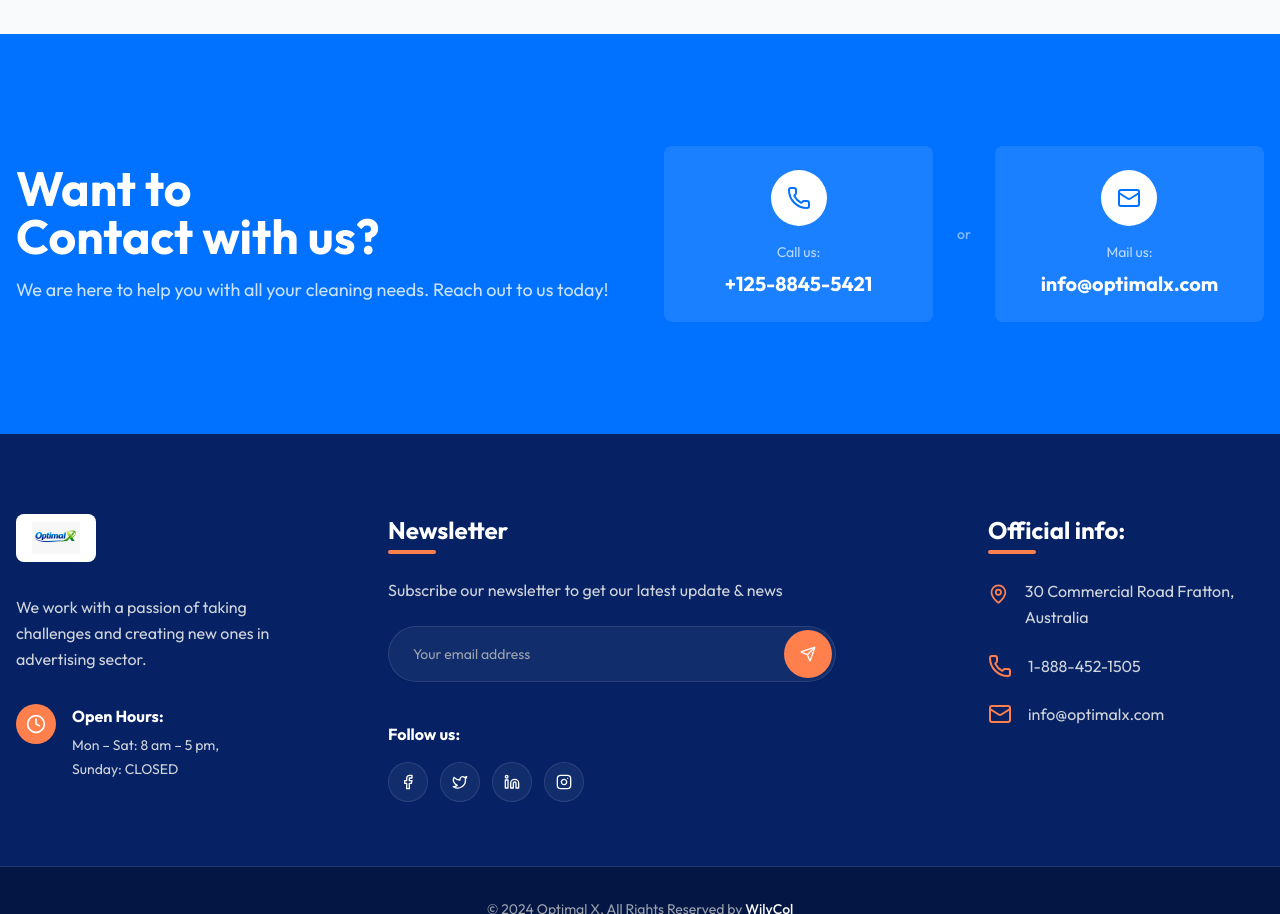
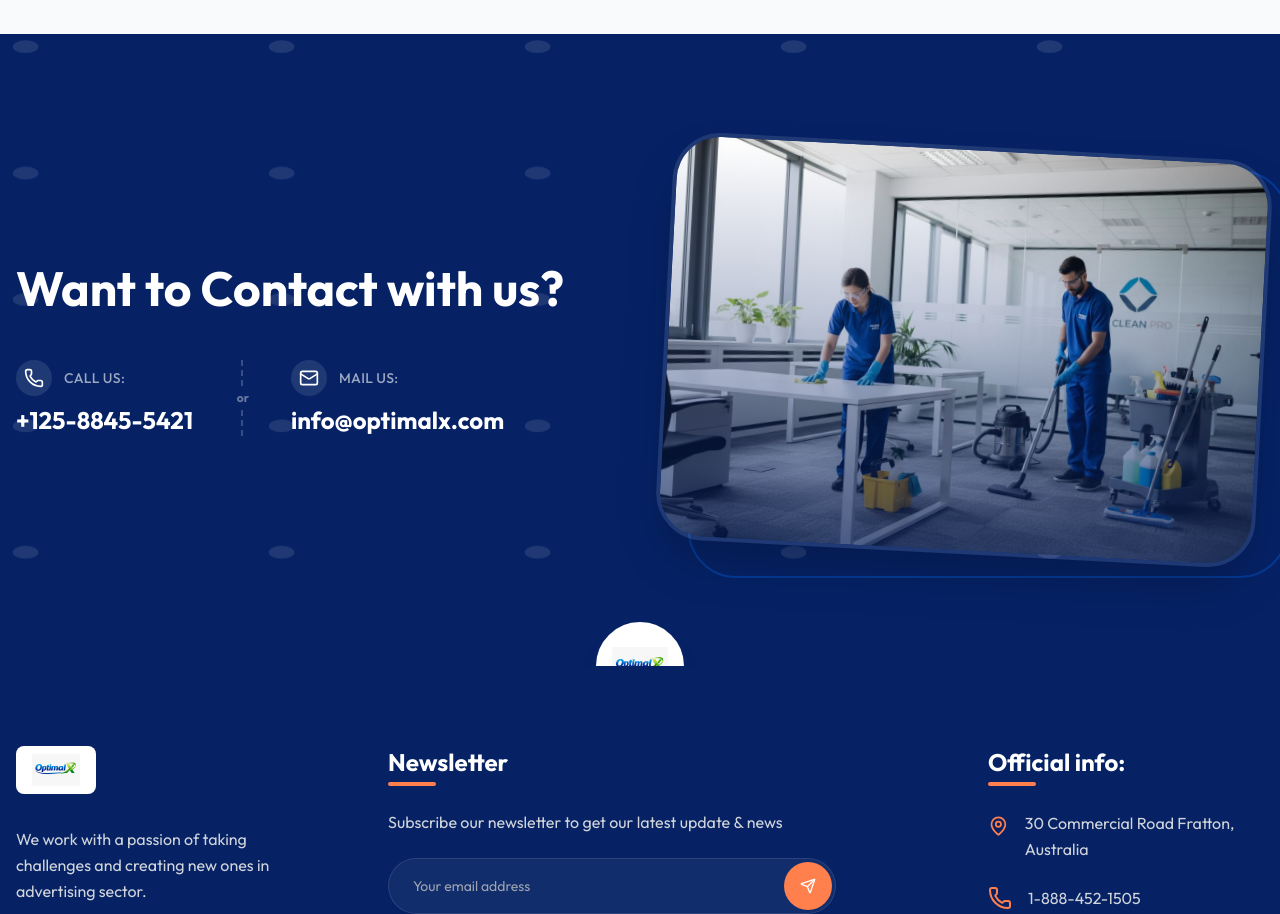
Before and after one commit to wilycol/landing-optimal, a React (Vite) app in the folder app/: page / in a window 1280 px wide. Shown: the part 8540-9454 px from the top of the page. Built offline with nearby package versions, Linux system fonts and the light colour scheme.

Commit message:
feat: redesign contact section and scroll-to-top button

```diff
--- a/app/src/components/ScrollToTop.tsx
+++ b/app/src/components/ScrollToTop.tsx
@@ -1,12 +1,46 @@
-import { useEffect } from 'react';
+import { useEffect, useState } from 'react';
 import { useLocation } from 'react-router-dom';
+import { ArrowUp } from 'lucide-react';
 
 export default function ScrollToTop() {
   const { pathname } = useLocation();
+  const [isVisible, setIsVisible] = useState(false);
 
+  // Scroll to top on route change
   useEffect(() => {
     window.scrollTo(0, 0);
   }, [pathname]);
 
-  return null;
+  // Show button when scrolling down
+  useEffect(() => {
+    const toggleVisibility = () => {
+      if (window.pageYOffset > 300) {
+        setIsVisible(true);
+      } else {
+        setIsVisible(false);
+      }
+    };
+
+    window.addEventListener('scroll', toggleVisibility);
+    return () => window.removeEventListener('scroll', toggleVisibility);
+  }, []);
+
+  const scrollToTop = () => {
+    window.scrollTo({
+      top: 0,
+      behavior: 'smooth',
+    });
+  };
+
+  return (
+    <button
+      onClick={scrollToTop}
+      className={`fixed bottom-8 right-8 z-50 p-3 rounded-md bg-[#84cc16] text-white shadow-lg transition-all duration-300 hover:bg-[#65a30d] focus:outline-none focus:ring-2 focus:ring-[#84cc16] focus:ring-offset-2 ${
+        isVisible ? 'opacity-100 translate-y-0' : 'opacity-0 translate-y-10 pointer-events-none'
+      }`}
+      aria-label="Scroll to top"
+    >
+      <ArrowUp className="w-6 h-6" />
+    </button>
+  );
 }
--- a/app/src/sections/ContactCTA.tsx
+++ b/app/src/sections/ContactCTA.tsx
@@ -2,56 +2,95 @@ import { Phone, Mail } from 'lucide-react';
 
 export default function ContactCTA() {
   return (
-    <section id="contact" className="py-20 lg:py-28 bg-[#0072ff]">
-      <div className="container mx-auto px-4">
+    <section id="contact" className="relative py-20 lg:py-28 bg-[#062265] overflow-hidden">
+      {/* Background Pattern */}
+      <div className="absolute inset-0 opacity-10 pointer-events-none">
+        <svg className="w-full h-full" viewBox="0 0 100 100" preserveAspectRatio="none">
+          <pattern id="circlePattern" x="0" y="0" width="20" height="20" patternUnits="userSpaceOnUse">
+            <circle cx="2" cy="2" r="1" className="text-white fill-current" />
+          </pattern>
+          <rect x="0" y="0" width="100%" height="100%" fill="url(#circlePattern)" />
+        </svg>
+      </div>
+
+      <div className="container mx-auto px-4 relative z-10">
         <div className="grid lg:grid-cols-2 gap-12 items-center">
           {/* Left Content */}
-          <div className="text-white">
-            <h2 className="text-4xl lg:text-5xl font-bold mb-4">
-              Want to<br />
-              Contact with us?
+          <div className="text-white space-y-8">
+            <h2 className="text-4xl lg:text-5xl font-bold leading-tight">
+              Want to <span className="text-white">Contact with us?</span>
             </h2>
-            <p className="text-white/80 text-lg">
-              We are here to help you with all your cleaning needs. Reach out to us today!
-            </p>
+
+            <div className="flex flex-col sm:flex-row items-start sm:items-center gap-8 pt-4">
+              {/* Call Us */}
+              <div className="group">
+                <div className="flex items-center gap-3 mb-2">
+                  <div className="p-2 rounded-full bg-white/10 group-hover:bg-[#0072ff] transition-colors">
+                    <Phone className="w-5 h-5 text-white" />
                   </div>
-
-          {/* Right Content - Contact Info */}
-          <div className="flex flex-col sm:flex-row gap-6">
-            {/* Call Us */}
-            <div className="flex-1 bg-white/10 backdrop-blur-sm rounded-lg p-6 text-center hover:bg-white/20 transition-colors">
-              <div className="w-14 h-14 bg-white rounded-full flex items-center justify-center mx-auto mb-4">
-                <Phone className="w-6 h-6 text-[#0072ff]" />
+                  <span className="text-white/60 font-medium text-sm uppercase tracking-wide">Call us:</span>
                 </div>
-              <p className="text-white/70 text-sm mb-2">Call us:</p>
                 <a
                   href="tel:+12588455421"
-                className="text-white text-xl font-bold hover:text-[#00c853] transition-colors"
+                  className="text-2xl font-bold text-white hover:text-[#00c853] transition-colors block"
                 >
                   +125-8845-5421
                 </a>
               </div>
 
               {/* Divider */}
-            <div className="hidden sm:flex items-center">
-              <div className="text-white/50 text-sm font-medium">or</div>
+              <div className="hidden sm:flex flex-col items-center self-stretch justify-center px-4">
+                <div className="h-full border-l-2 border-dashed border-white/20 relative">
+                  <span className="absolute top-1/2 left-1/2 -translate-x-1/2 -translate-y-1/2 bg-[#062265] text-white/40 text-xs font-bold px-1">
+                    or
+                  </span>
+                </div>
               </div>
 
               {/* Mail Us */}
-            <div className="flex-1 bg-white/10 backdrop-blur-sm rounded-lg p-6 text-center hover:bg-white/20 transition-colors">
-              <div className="w-14 h-14 bg-white rounded-full flex items-center justify-center mx-auto mb-4">
-                <Mail className="w-6 h-6 text-[#0072ff]" />
+              <div className="group">
+                <div className="flex items-center gap-3 mb-2">
+                  <div className="p-2 rounded-full bg-white/10 group-hover:bg-[#0072ff] transition-colors">
+                    <Mail className="w-5 h-5 text-white" />
                   </div>
-              <p className="text-white/70 text-sm mb-2">Mail us:</p>
+                  <span className="text-white/60 font-medium text-sm uppercase tracking-wide">Mail us:</span>
+                </div>
                 <a
                   href="mailto:info@optimalx.com"
-                className="text-white text-xl font-bold hover:text-[#00c853] transition-colors"
+                  className="text-2xl font-bold text-white hover:text-[#00c853] transition-colors block"
                 >
                   info@optimalx.com
                 </a>
               </div>
             </div>
           </div>
+
+          {/* Right Content - Image */}
+          <div className="relative hidden lg:block">
+            <div className="relative z-10 rounded-[3rem] overflow-hidden border-4 border-white/10 shadow-2xl rotate-3 hover:rotate-0 transition-transform duration-500">
+              <img
+                src="/images/about-team.jpg"
+                alt="Support Team"
+                className="w-full h-[400px] object-cover"
+              />
+              <div className="absolute inset-0 bg-gradient-to-t from-[#062265]/60 to-transparent" />
+            </div>
+
+            {/* Decorative Element */}
+            <div className="absolute -bottom-6 -right-6 w-full h-full border-2 border-[#0072ff]/30 rounded-[3rem] -z-10" />
+          </div>
+        </div>
+      </div>
+
+      {/* Floating Logo Badge */}
+      <div className="absolute bottom-0 left-1/2 -translate-x-1/2 translate-y-1/2 z-20">
+        <div className="w-24 h-24 bg-white rounded-full shadow-xl flex items-center justify-center p-4 border-4 border-[#062265]">
+          <img
+            src="/images/logo-optimal-x.jpg"
+            alt="Optimal X Logo"
+            className="w-full h-auto object-contain"
+          />
+        </div>
       </div>
     </section>
   );
```
Lines whose indentation alone changed are shown as unchanged.
